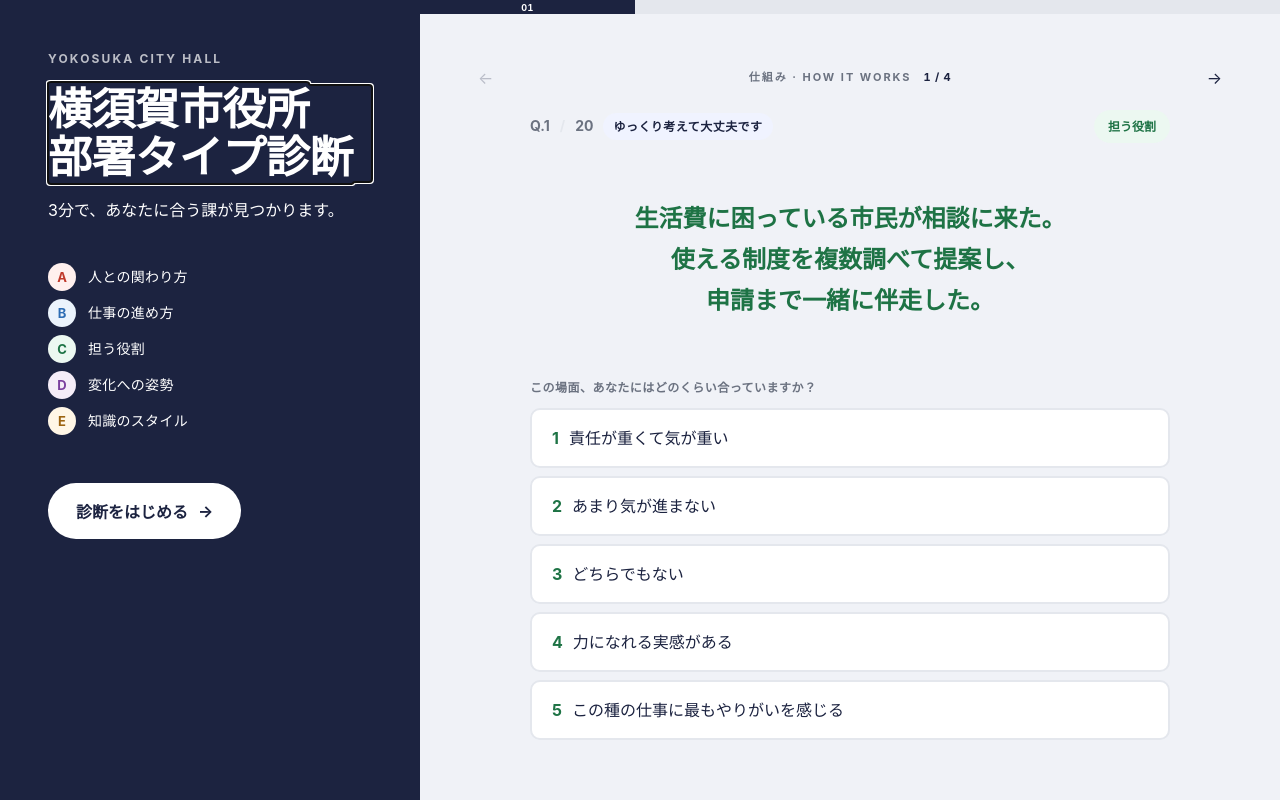
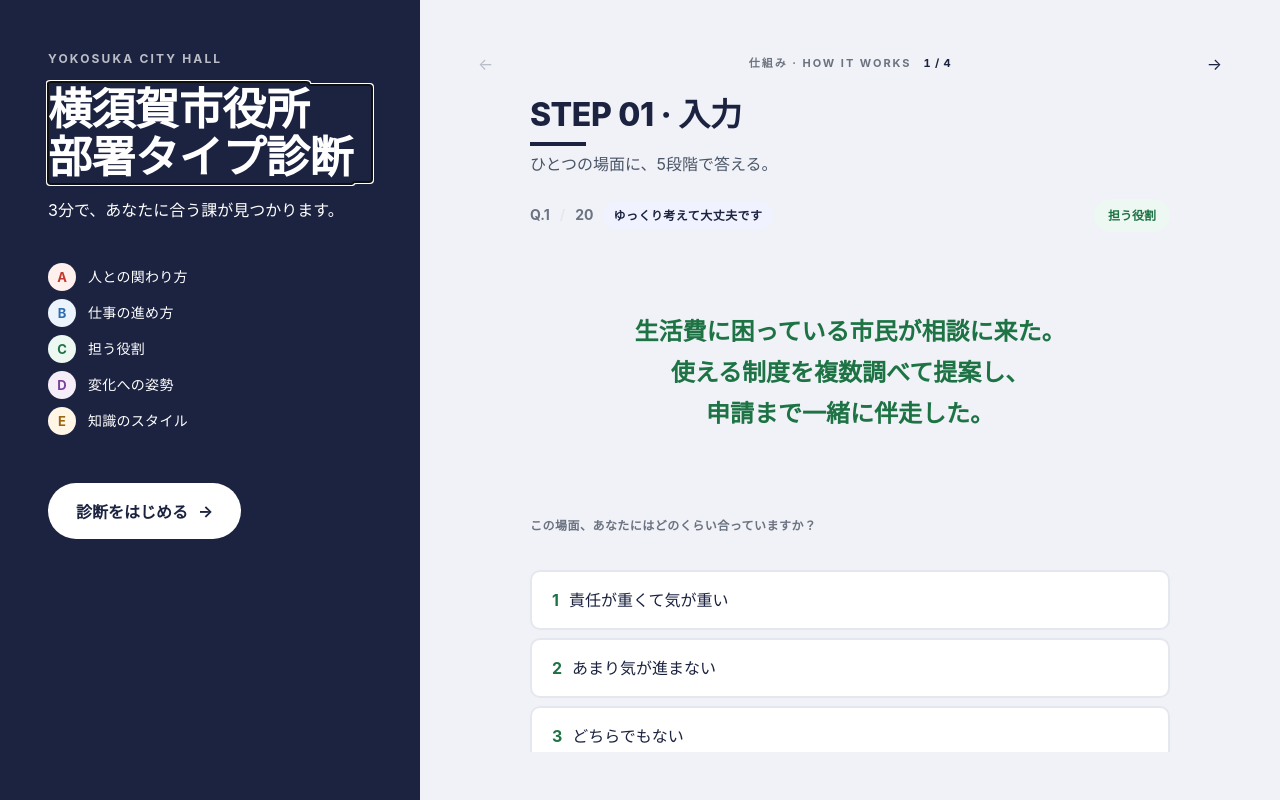
Before and after one commit to QuinnInJapan/yokosuka-division-quiz, a React (Vite) app: page / in a window 1280 px wide. Built offline with nearby package versions, Linux system fonts and the light colour scheme.

Commit message:
feat(homepage): slide 1 header, drop stepper, label slide 4 archetype region

```diff
--- a/src/components/HomepageCarousel/slides/Slide2Input.module.css
+++ b/src/components/HomepageCarousel/slides/Slide2Input.module.css
@@ -3,6 +3,32 @@
   margin: 0 auto;
   display: flex;
   flex-direction: column;
+  gap: var(--sp-lg);
+}
+
+/* ── Header (mirrors sibling slides) ── */
+.head {
+  display: flex; flex-direction: column;
+  gap: var(--sp-sm);
+}
+.title {
+  font-size: 32px;
+  font-weight: var(--fw-black);
+  color: var(--hall-indigo);
+  line-height: 1.2;
+  letter-spacing: -0.01em;
+  margin: 0;
+}
+.stripe {
+  height: 4px;
+  width: 56px;
+  background: var(--hall-indigo);
+}
+.sub {
+  font-size: var(--fs-base);
+  color: var(--text-sec);
+  margin: 0;
+  line-height: var(--lh-tight);
 }
 
 /* ── Meta row (mirrors Quiz.module.css .quiz-meta) ── */
--- a/src/components/HomepageCarousel/slides/Slide2Input.tsx
+++ b/src/components/HomepageCarousel/slides/Slide2Input.tsx
@@ -32,6 +32,12 @@ export function Slide2Input() {
 
   return (
     <div className={s.slide}>
+      <header className={s.head}>
+        <h2 className={s.title}>STEP 01 · 入力</h2>
+        <div className={s.stripe} />
+        <p className={s.sub}>ひとつの場面に、5段階で答える。</p>
+      </header>
+
       <div className={s.meta}>
         <span className={s.qNum}>
           Q.{Q.num} <span aria-hidden="true">/</span> {Q.total}
--- a/src/components/HomepageCarousel/slides/Slide5Result.tsx
+++ b/src/components/HomepageCarousel/slides/Slide5Result.tsx
@@ -71,6 +71,7 @@ export function Slide5Result() {
           <section className={s.region}>
             <span className={s.annot} aria-hidden="true">01</span>
             <div className={s.regionBody}>
+              <div className={s.regionLabel}>アーキタイプ</div>
               <div className={s.heroBanner}>
                 <div className={s.heroPre}>あなたのタイプ</div>
                 <div className={s.heroChips}>
--- a/src/components/Stepper.module.css
+++ /dev/null
@@ -1,42 +0,0 @@
-.bar {
-  list-style: none; margin: 0; padding: 0;
-  display: grid;
-  grid-template-columns: repeat(4, 1fr);
-  gap: 0;
-  width: 100%;
-  height: 14px;
-}
-.cell {
-  display: block;
-  min-width: 0;
-}
-.seg {
-  display: flex; align-items: center; justify-content: center;
-  width: 100%;
-  height: 100%;
-  border: 0;
-  padding: 0;
-  margin: 0;
-  cursor: pointer;
-  background: transparent;
-  transition: background 200ms ease;
-  font-family: inherit;
-}
-.empty { background: var(--border); }
-.filled { background: var(--hall-indigo); }
-.active .num {
-  display: inline-block;
-  font-size: 9px;
-  font-weight: var(--fw-bold);
-  letter-spacing: 0.06em;
-  color: white;
-  font-variant-numeric: tabular-nums;
-  line-height: 1;
-}
-.seg:focus-visible {
-  outline: 2px solid var(--focus-ring);
-  outline-offset: 3px;
-}
-@media (prefers-reduced-motion: reduce) {
-  .seg { transition: none; }
-}
--- a/src/components/Stepper.tsx
+++ /dev/null
@@ -1,36 +0,0 @@
-import s from './Stepper.module.css';
-
-const TOTAL = 4;
-
-type Props = {
-  idx: number;
-  onJump: (i: number) => void;
-};
-
-export function Stepper({ idx, onJump }: Props) {
-  return (
-    <ol className={s.bar} aria-label="ステップ">
-      {Array.from({ length: TOTAL }, (_, i) => {
-        const filled = i <= idx;
-        const active = i === idx;
-        const label = String(i + 1).padStart(2, '0');
-        return (
-          <li key={i} className={s.cell}>
-            <button
-              type="button"
-              className={`${s.seg} ${filled ? s.filled : s.empty} ${active ? s.active : ''}`}
-              data-testid={`stepper-step-${i + 1}`}
-              data-active={active ? 'true' : 'false'}
-              data-filled={filled ? 'true' : 'false'}
-              aria-current={active ? 'step' : undefined}
-              aria-label={`ステップ ${i + 1} / ${TOTAL}`}
-              onClick={() => onJump(i)}
-            >
-              {active ? <span className={s.num}>{label}</span> : null}
-            </button>
-          </li>
-        );
-      })}
-    </ol>
-  );
-}
--- a/src/screens/Welcome.module.css
+++ b/src/screens/Welcome.module.css
@@ -1,17 +1,14 @@
 .split {
   display: grid;
   grid-template-columns: var(--hero-w) 1fr;
-  grid-template-rows: auto 1fr;
   height: 100vh;
   background: var(--bg);
 }
 @media (max-width: 900px) {
-  .split { grid-template-columns: 1fr; grid-template-rows: auto auto auto; height: auto; min-height: 100vh; }
+  .split { grid-template-columns: 1fr; height: auto; min-height: 100vh; }
 }
 
 .hero {
-  grid-column: 1;
-  grid-row: 1 / 3;
   position: relative;
   background: var(--hall-indigo);
   color: white;
@@ -21,32 +18,14 @@
   gap: var(--sp-md);
   overflow: hidden;
 }
-@media (max-width: 900px) {
-  .hero { grid-column: 1; grid-row: auto; }
-}
-
-.stepperSlot {
-  grid-column: 2;
-  grid-row: 1;
-  width: 100%;
-  /* full-bleed: NO padding */
-}
-@media (max-width: 900px) {
-  .stepperSlot { grid-column: 1; grid-row: auto; }
-}
 
 .right {
-  grid-column: 2;
-  grid-row: 2;
   padding-inline: var(--col-pad);
   padding-block: var(--col-pad);
   min-width: 0;
   display: flex;
   align-items: stretch;
   overflow: hidden;
-}
-@media (max-width: 900px) {
-  .right { grid-column: 1; grid-row: auto; }
 }
 .carouselWrap {
   width: 100%;
--- a/src/screens/Welcome.tsx
+++ b/src/screens/Welcome.tsx
@@ -1,7 +1,6 @@
 import { useState } from 'react';
 import { useStore } from '../state/hooks';
 import { HomepageCarousel, SLIDE_COUNT } from '../components/HomepageCarousel';
-import { Stepper } from '../components/Stepper';
 import { AXES } from '../data/axes';
 import { AX } from '../data/types';
 import s from './Welcome.module.css';
@@ -44,9 +43,6 @@ export function Welcome() {
         </button>
       </aside>
 
-      <div className={s.stepperSlot}>
-        <Stepper idx={idx} onJump={onJump} />
-      </div>
       <section className={s.right}>
         <div className={s.carouselWrap}>
           <div className={s.explainerHead} data-testid="explainer-head">
```
Also changed, not shown: 5 other files (tests, documents, lock files or other folders).
